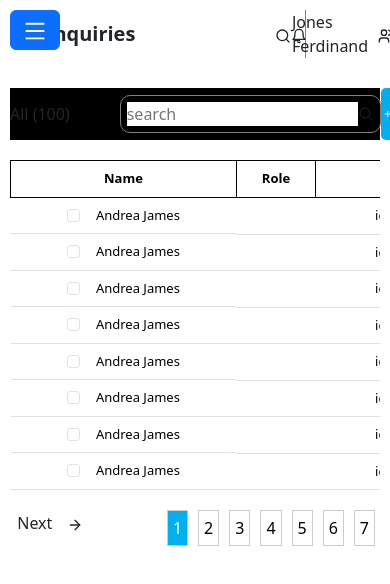
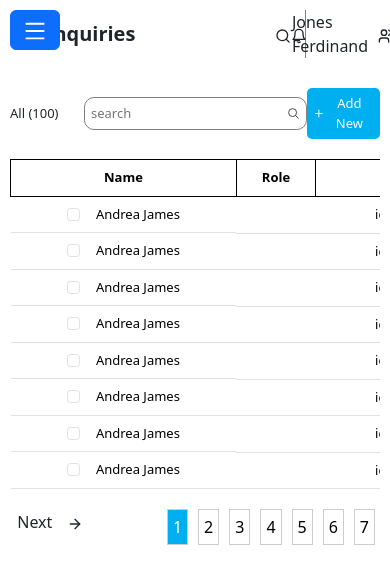
Before and after one commit to jneralrex/rework-enquiry, a React (Vite) app: page /drawer/user-management in a window 390 px wide. Shown: the top 584 px of the page. Built offline with nearby package versions, Linux system fonts and the light colour scheme.

Commit message:
Adress alignment

```diff
--- a/src/assets/styles/pages/usermanagement.css
+++ b/src/assets/styles/pages/usermanagement.css
@@ -56,7 +56,7 @@
     border: 1px solid gray;
     padding: 6px;
     border-radius: 10px;
-    margin-left: 50px;
+    /* margin-left: 50px; */
   }
 
   .search-box input {
@@ -133,20 +133,21 @@
         overflow-x: auto;
       }
       .search-and-add {
+         font-size: 13px;
         display: flex;
         width: 100%;
         margin-bottom: 20px;
         align-items: center;
         margin-right: auto;
-        background: #000;
-      }
-      .search-add-group {
+    }
+    .search-add-group {
         display: flex;
         align-items: center;
-        margin-right: auto;
+        margin-left: auto;
+        width: 80%;
       }
       .add-new-button {
-        padding: 2px;
+        padding: 6px;
         display: flex;
         align-items: center;
         border-radius: 5px;
@@ -155,4 +156,11 @@
         color: white;
         cursor: pointer;
       }
+      .search-box {
+        display: flex;
+        align-items: center;
+        border: 1px solid gray;
+        padding: 6px;
+        border-radius: 10px;
+      }
   }
--- a/src/pages/UserManagement.jsx
+++ b/src/pages/UserManagement.jsx
@@ -49,10 +49,10 @@ const UserManagement = () => {
             <input type="text" placeholder='search' />
             <IoSearchOutline />
           </div>
-          <div className="add-new-button">
+          <button className="add-new-button">
             <FiPlus />
             <div>Add New</div>
-          </div>
+          </button>
         </div>
       </div>
 
```
